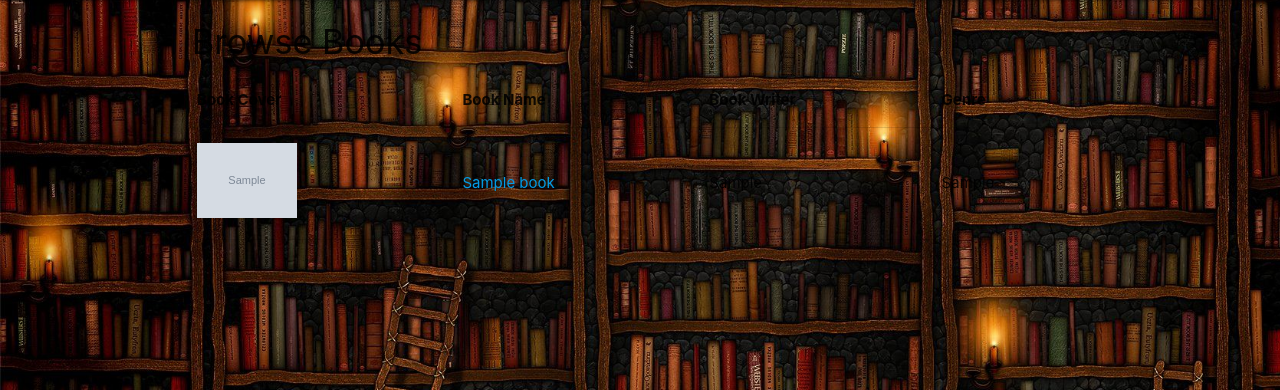
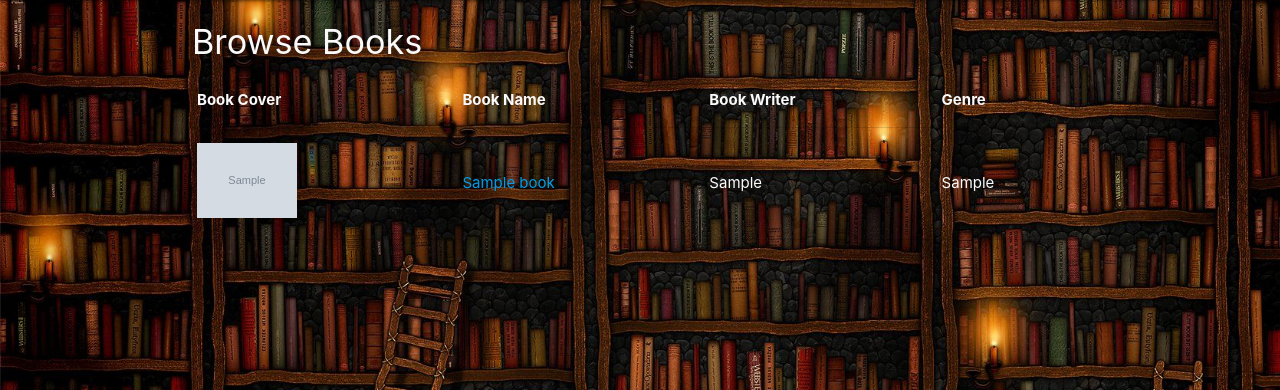
Before and after one commit to emalfiza/temple-library, a Flask app: page / in a window 1280 px wide. Shown: the part 64-454 px from the top of the page. Run offline with Flask 2, Linux system fonts and the light colour scheme; grey boxes marked "Sample" are stand-in pictures; a database or web service that is not in the repository returns one stand-in record (values such as "Sample title"); some libraries are stand-ins or nearby versions.

Commit message:
White colour set on style.css for all the fonts colour

```diff
--- a/static/css/style.css
+++ b/static/css/style.css
@@ -1,10 +1,10 @@
+/***** GENERAL SITE SETTINGS *****/
 .background-img {
   background: url(../image/background-image.jpg);
   background-attachment: fixed;
   background-size: cover;
 }
 
- /***** GENERAL SITE SETTINGS *****/
 body {
     display: flex;
     min-height: 100vh;
@@ -13,7 +13,11 @@ body {
 
 main {
     flex: 1 0 auto;
-  }
+}
+
+* {
+    color: #fafafa;
+}
 
 /***** NAVBAR *****/
 .library {
```
